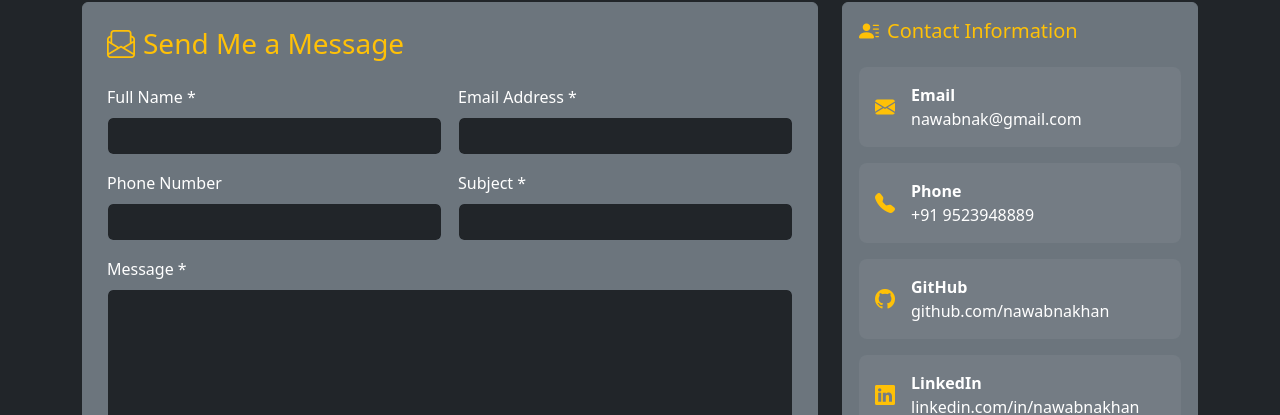
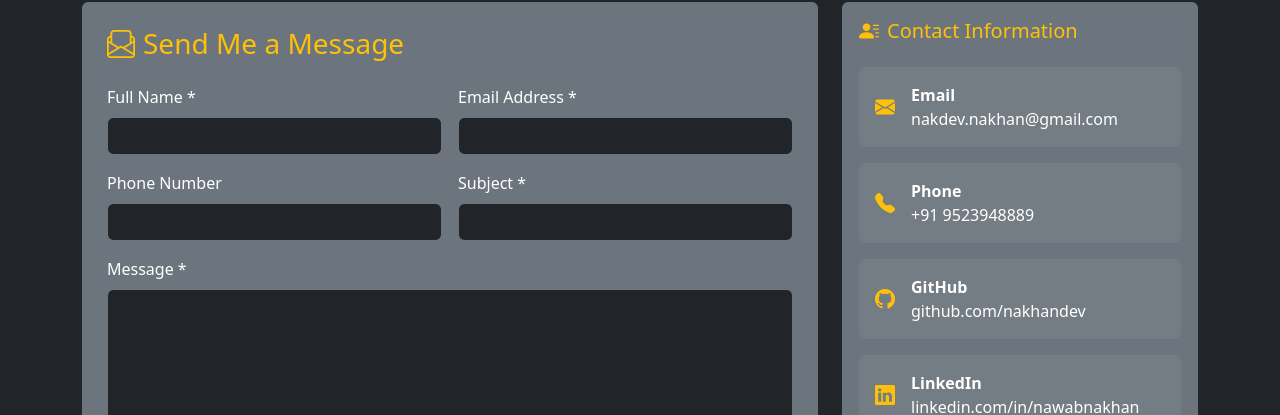
Before and after one commit to nakhandev/nakhandev.github.io, a Jekyll site: the page contact.html, which Jekyll copies as it is, in a window 1280 px wide and 900 px high, scrolled down 482 px. Shown: the part 152-567 px from the top of the window. Built offline with Jekyll 4.4.1, drawn with Linux system fonts in a browser that asks for light colours; some of the changed text lies outside the part shown.

Commit message:
Update contact.html

```diff
--- a/contact.html
+++ b/contact.html
@@ -47,10 +47,10 @@
                 </ul>
                 <!-- Social Links -->
                 <div class="navbar-nav ms-lg-3">
-                    <a class="nav-link" href="mailto:nawabnak@gmail.com" title="Email">
+                    <a class="nav-link" href="mailto:nakdev.nakhan@gmail.com" title="Email">
                         <i class="bi bi-envelope-fill"></i>
                     </a>
-                    <a class="nav-link" href="https://github.com/nawabnakhan" target="_blank" title="GitHub">
+                    <a class="nav-link" href="https://github.com/nakhandev" target="_blank" title="GitHub">
                         <i class="bi bi-github"></i>
                     </a>
                     <a class="nav-link" href="https://linkedin.com/in/nawabnakhan" target="_blank" title="LinkedIn">
@@ -147,8 +147,8 @@
                                     <div>
                                         <strong>Email</strong>
                                         <br>
-                                        <a href="mailto:nawabnak@gmail.com" class="text-white text-decoration-none">
-                                            nawabnak@gmail.com
+                                        <a href="mailto:nakdev.nakhan@gmail.com" class="text-white text-decoration-none">
+                                            nakdev.nakhan@gmail.com
                                         </a>
                                     </div>
                                 </div>
@@ -173,8 +173,8 @@
                                     <div>
                                         <strong>GitHub</strong>
                                         <br>
-                                        <a href="https://github.com/nawabnakhan" target="_blank" class="text-white text-decoration-none">
-                                            github.com/nawabnakhan
+                                        <a href="https://github.com/nakhandev" target="_blank" class="text-white text-decoration-none">
+                                            github.com/nakhandev
                                         </a>
                                     </div>
                                 </div>
@@ -204,7 +204,7 @@
                                 You can also send me an email directly or connect with me on LinkedIn.
                             </p>
                             <div class="d-flex justify-content-center gap-2">
-                                <a href="mailto:nawabnak@gmail.com" class="btn btn-light btn-sm">
+                                <a href="mailto:nakdev.nakhan@gmail.com" class="btn btn-light btn-sm">
                                     <i class="bi bi-envelope me-1"></i>Email
                                 </a>
                                 <a href="https://linkedin.com/in/nawabnakhan" target="_blank" class="btn btn-light btn-sm">
@@ -228,8 +228,8 @@
                     <p class="mb-3">Passionate about creating scalable web applications and REST APIs</p>
                     <!-- Contact Info -->
                     <div class="d-flex flex-column">
-                        <a href="mailto:nawabnak@gmail.com" class="text-light text-decoration-none mb-1">
-                            <i class="bi bi-envelope me-2"></i>nawabnak@gmail.com
+                        <a href="mailto:nakdev.nakhan@gmail.com" class="text-light text-decoration-none mb-1">
+                            <i class="bi bi-envelope me-2"></i>nakdev.nakhan@gmail.com
                         </a>
                         <a href="tel:+919523948889" class="text-light text-decoration-none">
                             <i class="bi bi-telephone me-2"></i>+91 9523948889
@@ -247,13 +247,13 @@
                 <div class="col-md-3">
                     <h6>Connect</h6>
                     <div class="d-flex gap-3">
-                        <a href="https://github.com/nawabnakhan" target="_blank" class="text-light">
+                        <a href="https://github.com/nakhandev" target="_blank" class="text-light">
                             <i class="bi bi-github fs-5"></i>
                         </a>
                         <a href="https://linkedin.com/in/nawabnakhan" target="_blank" class="text-light">
                             <i class="bi bi-linkedin fs-5"></i>
                         </a>
-                        <a href="mailto:nawabnak@gmail.com" class="text-light">
+                        <a href="mailto:nakdev.nakhan@gmail.com" class="text-light">
                             <i class="bi bi-envelope fs-5"></i>
                         </a>
                     </div>
@@ -263,9 +263,6 @@
             <div class="row align-items-center">
                 <div class="col-md-6">
                     <p class="mb-0">&copy; 2024 Md Nawab Ali Khan. All rights reserved.</p>
-                </div>
-                <div class="col-md-6 text-md-end">
-                    <small class="text-muted">Built with HTML5, CSS3 & Bootstrap</small>
                 </div>
             </div>
         </div>
```
